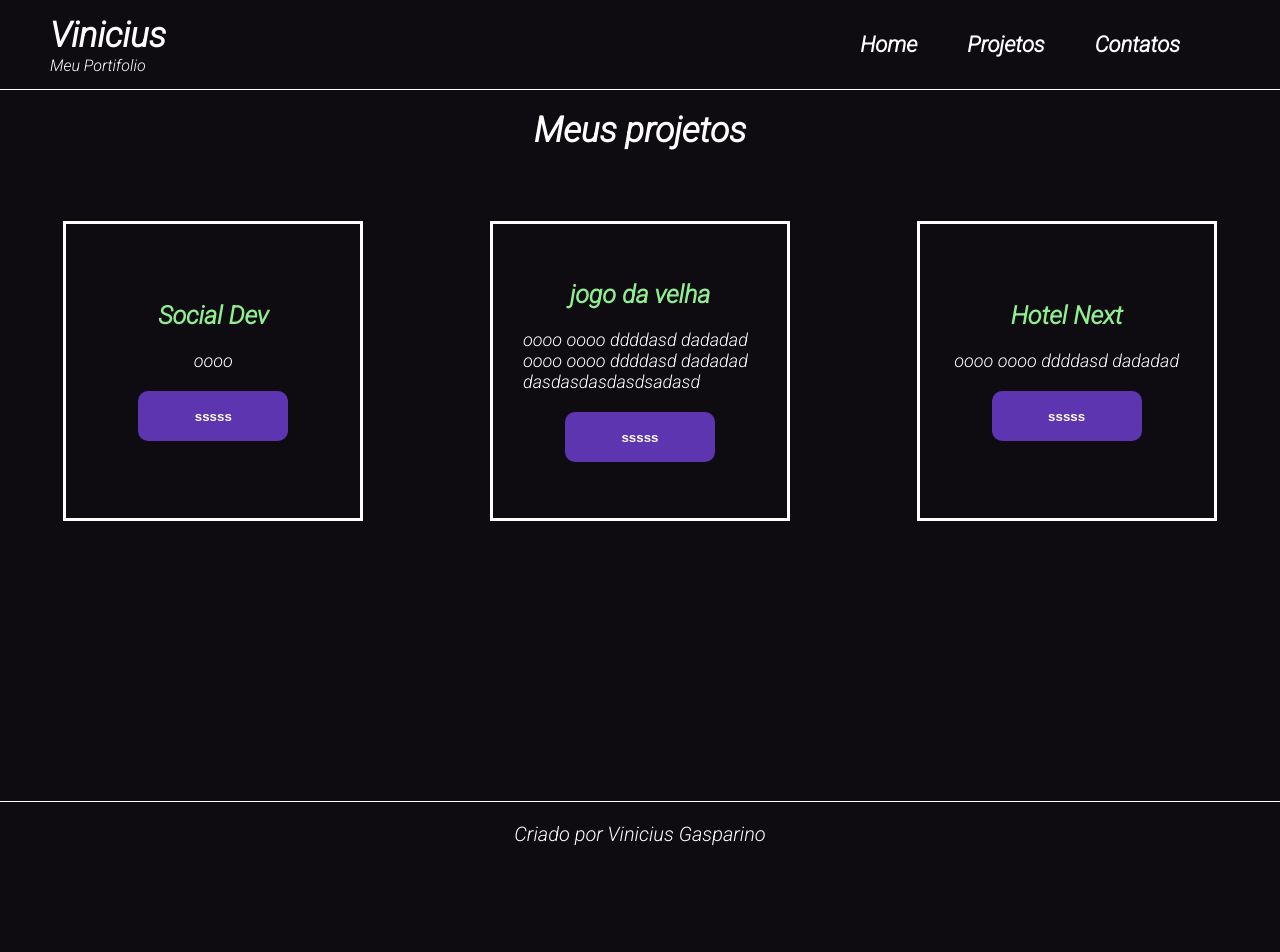
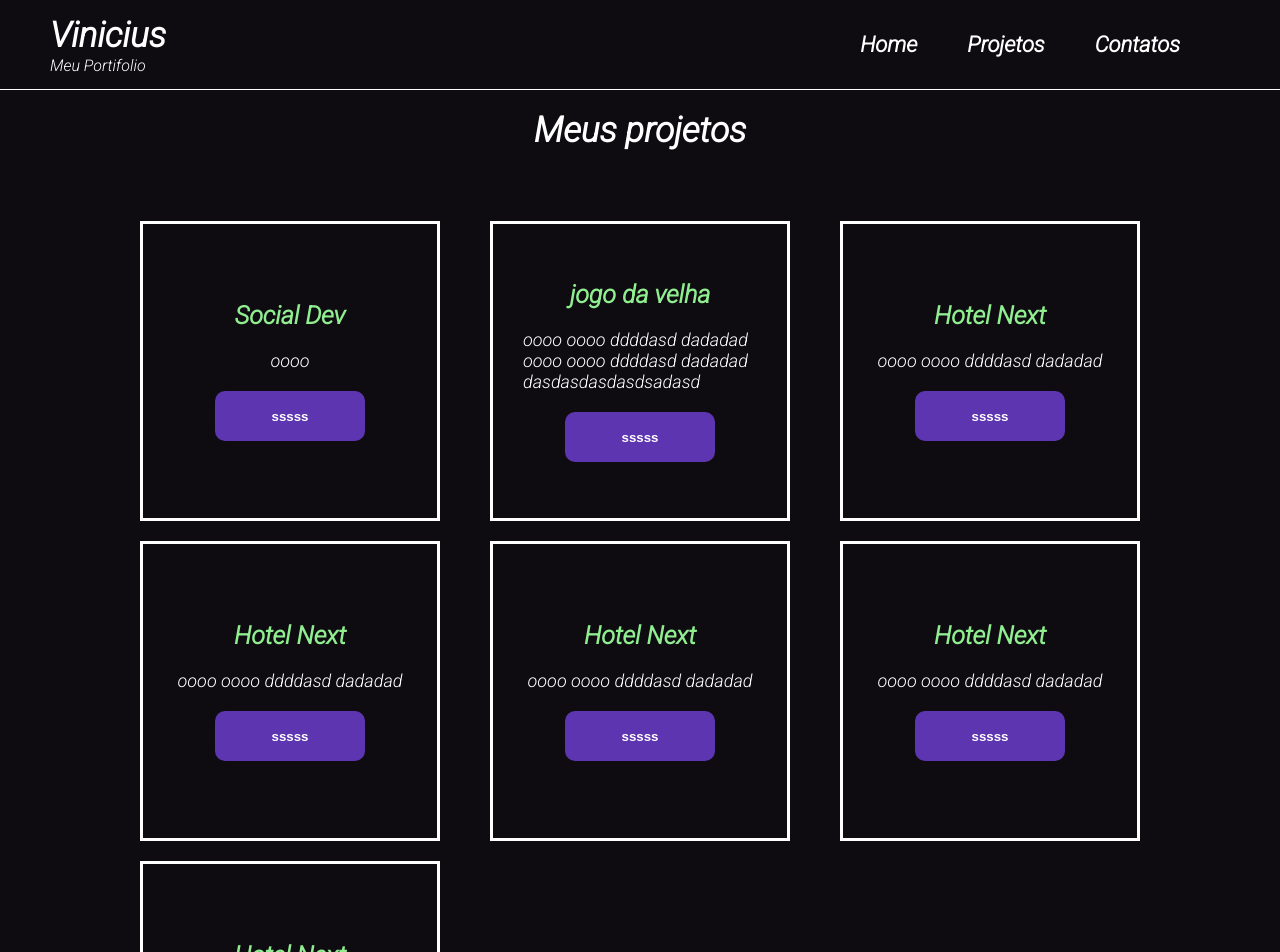
Before and after one commit to viniciusgasparino/Portifolio, a Next.js app: page /Projetos in a window 1280 px wide. Shown: the top 952 px of the page. Before the commit the page ends 851 px from the top, so only its background shows below. Built offline with nearby package versions, Linux system fonts and the light colour scheme.

Commit message:
Criado component styledCenter

```diff
--- a/pages/Projetos.jsx
+++ b/pages/Projetos.jsx
@@ -4,10 +4,19 @@ import Header from "../src/components/header/Header"
 import Footer from "../src/components/footer/Footer"
 import Subtitle from "../src/components/subtitle/Subtitle"
 
+const StyledCenter = styled.div`
+    max-width: 1000px;
+    margin: 0 auto;
+`
+
 const StyledContainer = styled.div`
   display: flex;
-  justify-content: space-around;
-  height: 600px;
+  justify-content: space-between;
+  flex-wrap: wrap;
+  min-height: 800px;
+  padding: 20px 0;
+
+
 
   @media (max-width:768px){
     flex-direction: column;
@@ -24,7 +33,7 @@ const StyledCard = styled.div`
   align-items: center;
   justify-content: center;
   height: 300px;
-  margin-top: 20px;
+  margin-bottom: 20px;
   width: 300px;
   gap: 10px;
   border: 3px solid white;
@@ -55,6 +64,7 @@ function Projetos(){
     <>
       <Header/>
       <StyledTitulo>Meus projetos</StyledTitulo>
+      <StyledCenter>
       <StyledContainer>
         <StyledCard>
           <StyledH3>Social Dev</StyledH3>
@@ -71,7 +81,28 @@ function Projetos(){
           <StyledText>oooo oooo ddddasd dadadad</StyledText>
           <Button text="sssss"/>
         </StyledCard>
-      </StyledContainer>
+        <StyledCard>
+        <StyledH3>Hotel Next</StyledH3>
+          <StyledText>oooo oooo ddddasd dadadad</StyledText>
+          <Button text="sssss"/>
+        </StyledCard>
+        <StyledCard>
+        <StyledH3>Hotel Next</StyledH3>
+          <StyledText>oooo oooo ddddasd dadadad</StyledText>
+          <Button text="sssss"/>
+        </StyledCard>
+        <StyledCard>
+        <StyledH3>Hotel Next</StyledH3>
+          <StyledText>oooo oooo ddddasd dadadad</StyledText>
+          <Button text="sssss"/>
+        </StyledCard>
+        <StyledCard>
+        <StyledH3>Hotel Next</StyledH3>
+          <StyledText>oooo oooo ddddasd dadadad</StyledText>
+          <Button text="sssss"/>
+        </StyledCard>
+      </StyledContainer>~
+      </StyledCenter>
       <Footer/>
     </>
   )
```
Also changed, not shown: src/components/footer/Footer.jsx (line endings or trailing spaces).
